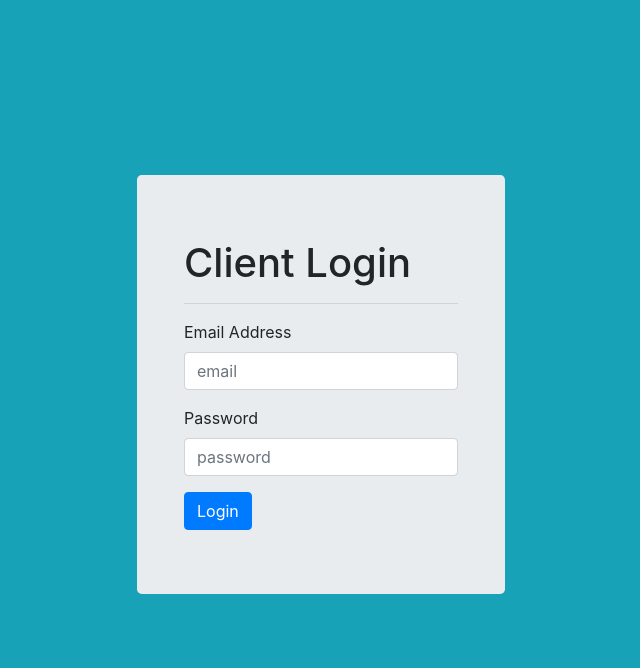
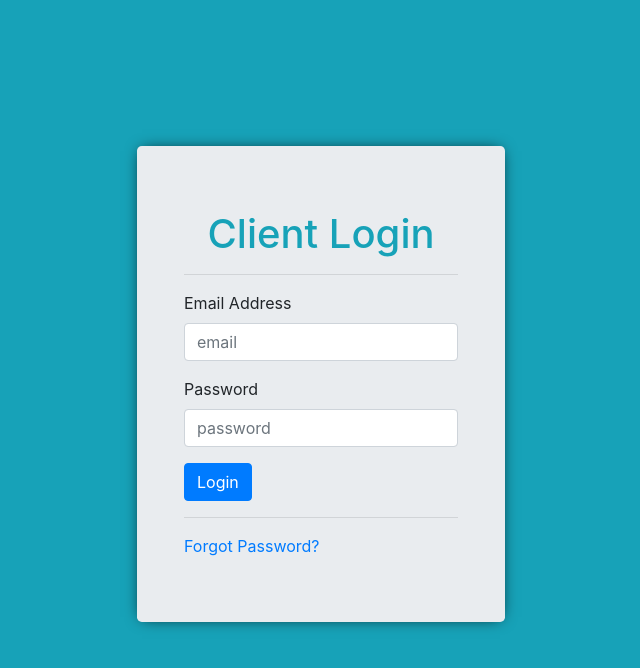
Before and after one commit to sonam-serchan/crm-frontend, a React (Create React App) app: page / in a window 1280 px wide. Shown: the top 668 px of the page, without its empty margins (319-959 px from the left). Built offline with nearby package versions, Linux system fonts and the light colour scheme.

Commit message:
login and reset password form

```diff
--- a/package.json
+++ b/package.json
@@ -7,6 +7,7 @@
     "@testing-library/react": "^9.5.0",
     "@testing-library/user-event": "^7.2.1",
     "bootstrap": "^4.5.2",
+    "prop-types": "^15.7.2",
     "react": "^16.13.1",
     "react-bootstrap": "^1.3.0",
     "react-dom": "^16.13.1",
--- a/src/components/login/Login.comp.js
+++ b/src/components/login/Login.comp.js
@@ -1,19 +1,23 @@
 import React from 'react';
+import PropTypes from 'prop-types';
 import { Container, Row, Col, Form, Button } from 'react-bootstrap';
 
-export const Login = () => {
+export const LoginForm = ({ handleOnChange, handleOnSubmit, frmSwitcher, email, pass }) => {
+
 	return (
 		<Container>
 			<Row>
 				<Col>
-					<h1>Client Login</h1>
+					<h1 className="text-info text-center">Client Login</h1>
 					<hr />
-					<Form>
+					<Form onSubmit={handleOnSubmit}>
 						<Form.Group>
 							<Form.Label>Email Address</Form.Label>
 							<Form.Control
 								type="email"
 								name="email"
+								value={email}
+								onChange={handleOnChange}
 								placeholder="email"
 								required />
 						</Form.Group>
@@ -22,13 +26,28 @@
 							<Form.Control
 								type="password"
 								name="password"
+								value={pass}
+								onChange={handleOnChange}
 								placeholder="password"
 								required />
 						</Form.Group>
 						<Button type="submit" name="login">Login</Button>
 					</Form>
+					<hr />
 				</Col>
+			</Row>
+			<Row>
+				<Col>
+					<a href="#!" onClick={() => frmSwitcher('reset')}>Forgot Password?</a></Col>
 			</Row>
 		</Container>
 	)
-}
+};
+
+LoginForm.propTypes = {
+	handleOnChange: PropTypes.func.isRequired,
+	handleOnSubmit: PropTypes.func.isRequired,
+	frmSwitcher: PropTypes.func.isRequired,
+	email: PropTypes.string.isRequired,
+	pass: PropTypes.string.isRequired
+};
--- /dev/null
+++ b/src/components/password-reset/PasswordReset.comp.js
@@ -0,0 +1,42 @@
+import React from 'react';
+import PropTypes from 'prop-types';
+import { Container, Row, Col, Form, Button } from 'react-bootstrap';
+
+export const ResetPassword = ({ handleOnChange, handleOnResetSubmit, frmSwitcher, email }) => {
+
+	return (
+		<Container>
+			<Row>
+				<Col>
+					<h1 className="text-info text-center">Reset Password</h1>
+					<hr />
+					<Form onSubmit={handleOnResetSubmit}>
+						<Form.Group>
+							<Form.Label>Email Address</Form.Label>
+							<Form.Control
+								type="email"
+								name="email"
+								value={email}
+								onChange={handleOnChange}
+								placeholder="email"
+								required />
+						</Form.Group>
+						<Button type="submit" name="login">Reset Password</Button>
+					</Form>
+					<hr />
+				</Col>
+			</Row>
+			<Row>
+				<Col>
+					<a href="#!" onClick={() => frmSwitcher('login')}>Loging now?</a></Col>
+			</Row>
+		</Container>
+	)
+};
+
+ResetPassword.propTypes = {
+	handleOnChange: PropTypes.func.isRequired,
+	handleOnResetSubmit: PropTypes.func.isRequired,
+	frmSwitcher: PropTypes.func.isRequired,
+	email: PropTypes.string.isRequired
+};
--- a/src/pages/entry/Entry.page.js
+++ b/src/pages/entry/Entry.page.js
@@ -1,11 +1,72 @@
-import React from 'react';
+import React, { useState } from 'react';
 import { Jumbotron } from 'react-bootstrap';
-import { Login } from '../../components/login/Login.comp';
+import { LoginForm } from '../../components/login/Login.comp';
+import { ResetPassword } from '../../components/password-reset/PasswordReset.comp';
 
 import './entry.style.css';
 
 export const Entry = () => {
-    return <div className="entry-page bg-info">
-        <Jumbotron><Login /></Jumbotron>
-    </div>
+	const [email, setEmail] = useState('');
+	const [password, setPassword] = useState('');
+	const [frmLoad, setFrmLoad] = useState('login');
+
+	const handleOnChange = e => {
+		const { name, value } = e.target;
+		switch (name) {
+			case 'email':
+				setEmail(value);
+				break;
+			case 'password':
+				setPassword(value)
+				break;
+			default:
+				break;
+		}
+	};
+
+	const handleOnSubmit = e => {
+		e.preventDefault();
+		if (!email || !password) {
+			alert('Fill up the details.');
+		}
+
+		// TODO call api to submit the form
+		console.log(email, password);
+	};
+
+	const handleOnResetSubmit = e => {
+		e.preventDefault();
+		if (!email) {
+			alert('Fill up the details.');
+		}
+
+		// TODO call api to submit the form
+		console.log(email);
+	};
+
+	const frmSwitcher = frmType => {
+		setFrmLoad(frmType);
+	}
+
+	return <div className="entry-page bg-info">
+		<Jumbotron className="form-box">
+			{frmLoad === 'login' &&
+				<LoginForm
+					handleOnChange={handleOnChange}
+					handleOnSubmit={handleOnSubmit}
+					frmSwitcher={frmSwitcher}
+					email={email}
+					pass={password}
+				/>
+			}
+			{frmLoad === 'reset' &&
+				<ResetPassword
+					handleOnChange={handleOnChange}
+					handleOnResetSubmit={handleOnResetSubmit}
+					frmSwitcher={frmSwitcher}
+					email={email}
+				/>
+			}
+		</Jumbotron>
+	</div>
 };
--- a/src/pages/entry/entry.style.css
+++ b/src/pages/entry/entry.style.css
@@ -1,6 +1,10 @@
 .entry-page {
-    height: 100vh;
-    display: flex;
-    justify-content: center;
-    align-items: center;
+	height: 100vh;
+	display: flex;
+	justify-content: center;
+	align-items: center;
 }
+
+.form-box {
+	box-shadow: 0px 0px 15px -5px black;
+}
```
